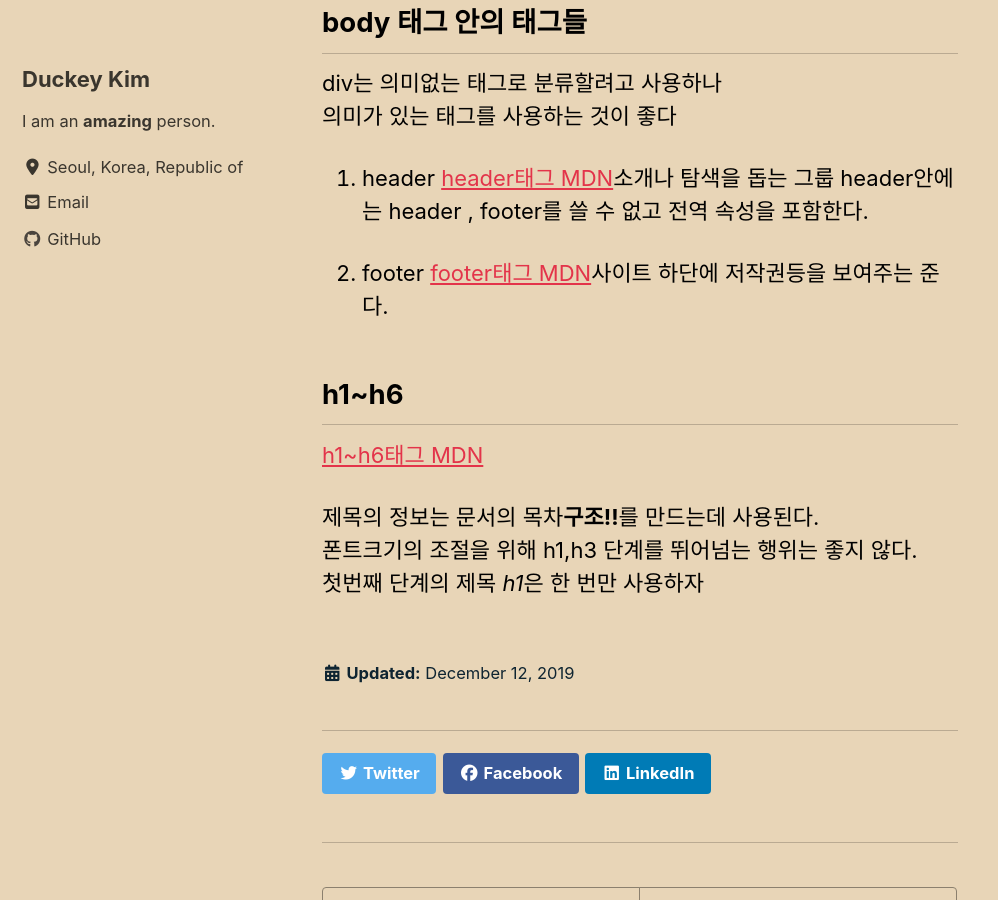
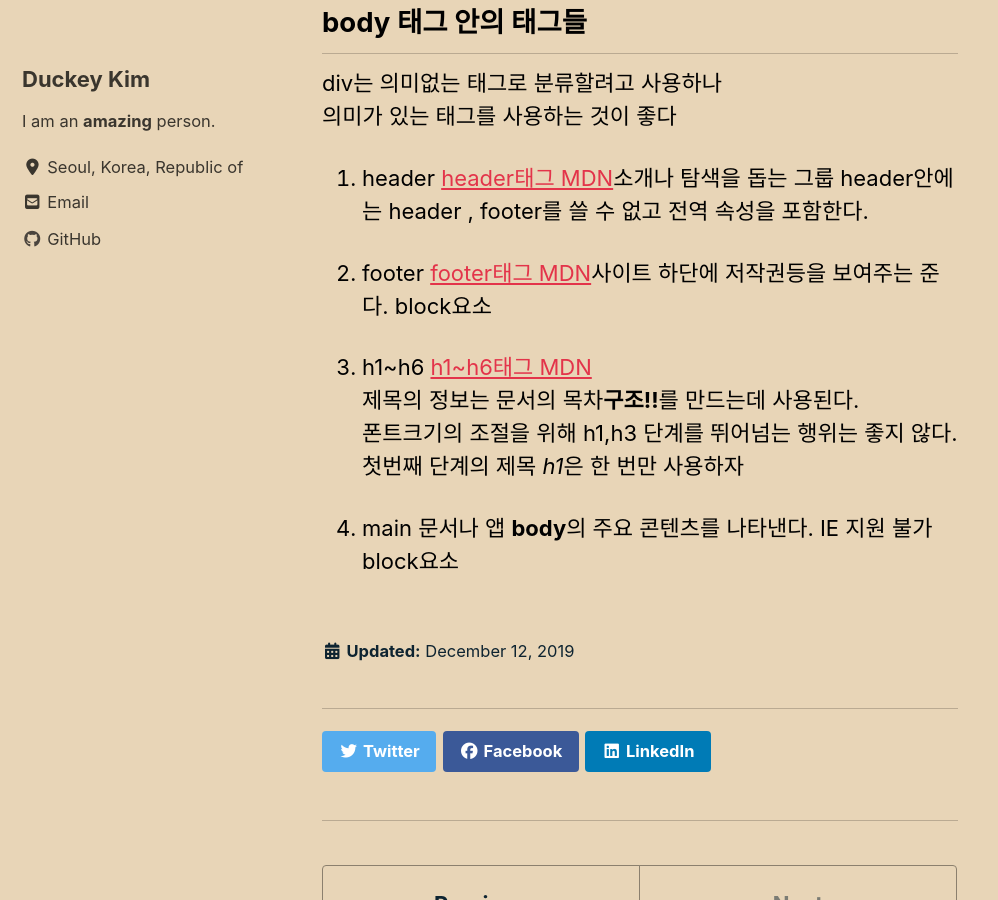
Before and after one commit to duckey-kim/duckey-kim.github.io, a Jekyll site: the page built from _posts/2019-12-12-HTML배우기(태크).md, in a window 1280 px wide and 900 px high, scrolled down 2582 px. Shown: the whole window, without its empty margins (0-998 px from the left). Built offline with Jekyll 4.4.1, drawn with Linux system fonts in a browser that asks for light colours; cached includes are drawn as plain includes; nearby versions of some CDN libraries.

Commit message:
Update 2019-12-12-HTML배우기(태크).md

```diff
--- a/_posts/2019-12-12-HTML배우기(태크).md
+++ b/_posts/2019-12-12-HTML배우기(태크).md
@@ -76,11 +76,12 @@ div는 의미없는 태그로 분류할려고 사용하나
 
 1. header  [header태그 MDN](https://developer.mozilla.org/ko/docs/Web/HTML/Element/header)소개나 탐색을 돕는 그룹  header안에는 header , footer를 쓸 수 없고 전역 속성을 포함한다.
 
-2. footer  [footer태그 MDN](https://developer.mozilla.org/ko/docs/Web/HTML/Element/footer)사이트 하단에 저작권등을 보여주는 준다.
+2. footer  [footer태그 MDN](https://developer.mozilla.org/ko/docs/Web/HTML/Element/footer)사이트 하단에 저작권등을 보여주는 준다. block요소
 
-## h1~h6
+3. h1~h6
 [h1~h6태그 MDN](https://developer.mozilla.org/ko/docs/Web/HTML/Element/Heading_Elements)
-
 제목의 정보는 문서의 목차**구조!!**를 만드는데 사용된다.
 폰트크기의 조절을 위해 h1,h3 단계를 뛰어넘는 행위는 좋지 않다.
 첫번째 단계의 제목 *h1*은 한 번만 사용하자
+
+4. main  문서나 앱 **body**의 주요 콘텐츠를 나타낸다.  IE 지원 불가 block요소
```
